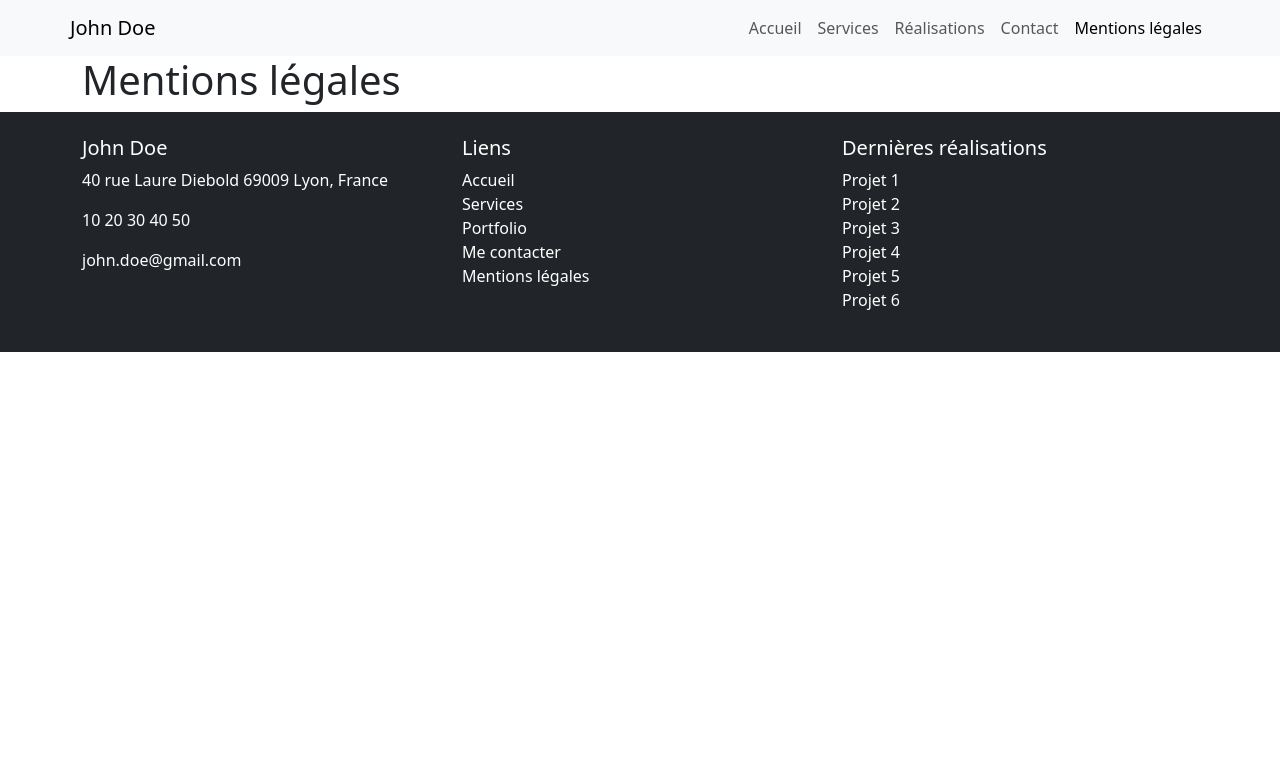
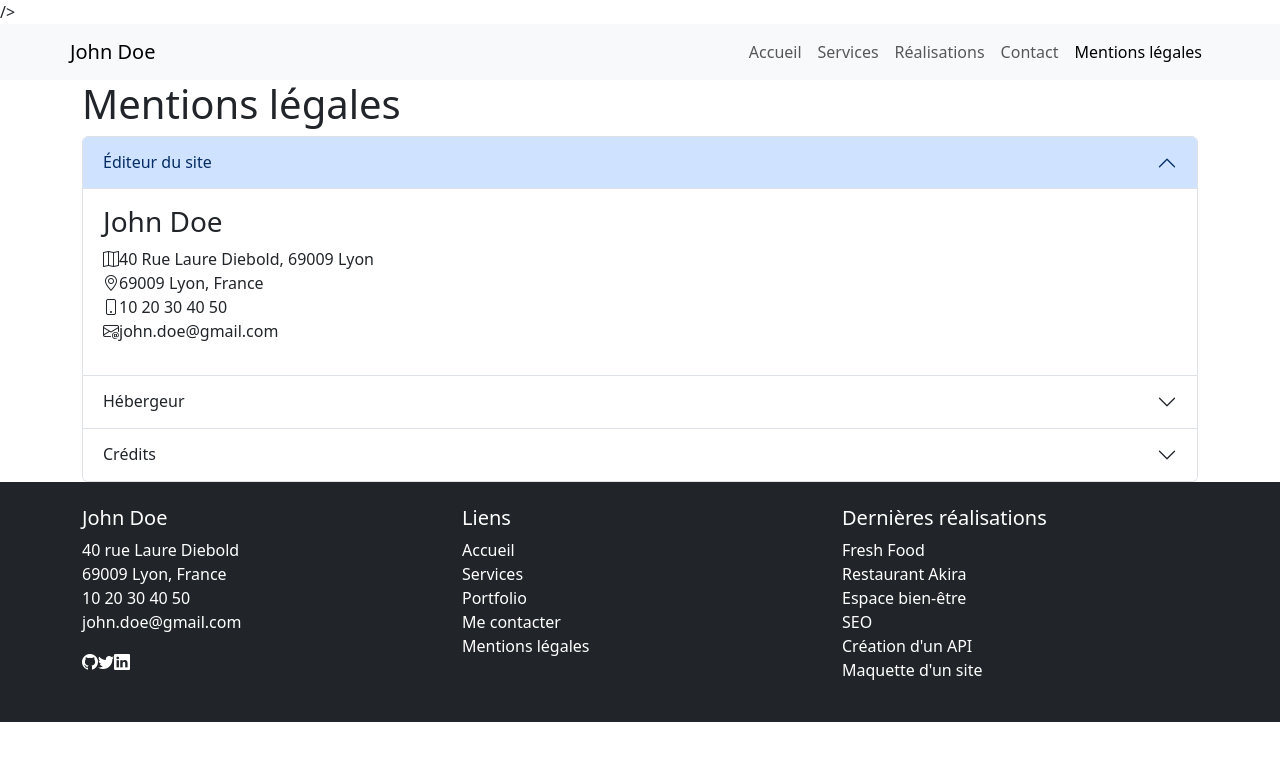
Before and after one commit to Lydie-pixel/portfolio_john_doe, a React (Create React App) app: page /Legal in a window 1280 px wide. Shown: the top 760 px of the page. Built offline with nearby package versions, Linux system fonts and the light colour scheme.

Commit message:
Implémantation de la page de metions légal avec accodéon + corrections du Footer

```diff
--- a/public/index.html
+++ b/public/index.html
@@ -12,8 +12,18 @@
     <link
       href="https://cdn.jsdelivr.net/npm/bootstrap-icons/font/bootstrap-icons.css"
       rel="stylesheet"
+      <link
+      href="https://cdn.jsdelivr.net/npm/bootstrap@5.3.3/dist/css/bootstrap.min.css"
+      rel="stylesheet"
+    />
+
+    <link
+      href="https://cdn.jsdelivr.net/npm/bootstrap-icons/font/bootstrap-icons.css"
+      rel="stylesheet"
+    />
     />
   </head>
+  <script src="https://cdn.jsdelivr.net/npm/bootstrap@5.3.3/dist/js/bootstrap.bundle.min.js"></script>
 
   <body>
     <noscript> You need to enable JavaScript to run this app. </noscript>
--- a/src/components/Footer.js
+++ b/src/components/Footer.js
@@ -5,9 +5,15 @@ function Footer() {
         <div className="row">
           <div className="col-md-4">
             <h5>John Doe</h5>
-            <p>40 rue Laure Diebold 69009 Lyon, France</p>
-            <p>10 20 30 40 50</p>
-            <p>john.doe@gmail.com</p>
+            <p>
+              40 rue Laure Diebold <br></br>
+              69009 Lyon, France<br></br>
+              10 20 30 40 50<br></br>
+              john.doe@gmail.com
+            </p>
+            <i className="bi-github"></i>
+            <i className="bi bi-twitter"></i>
+            <i className="bi bi-linkedin"></i>
           </div>
 
           <div className="col-md-4">
@@ -24,12 +30,12 @@ function Footer() {
           <div className="col-md-4">
             <h5>Dernières réalisations</h5>
             <ul className="list-unstyled">
-              <li>Projet 1</li>
-              <li>Projet 2</li>
-              <li>Projet 3</li>
-              <li>Projet 4</li>
-              <li>Projet 5</li>
-              <li>Projet 6</li>
+              <li>Fresh Food</li>
+              <li>Restaurant Akira</li>
+              <li>Espace bien-être</li>
+              <li>SEO</li>
+              <li>Création d'un API</li>
+              <li>Maquette d'un site</li>
             </ul>
           </div>
         </div>
--- a/src/components/contatc/Coordonnee.js
+++ b/src/components/contatc/Coordonnee.js
@@ -1,5 +1,18 @@
 function Coordonnee() {
-  return <div className="coordonnee"></div>;
+  return (
+    <div className="coordonnee">
+      <h3>John Doe</h3>
+      <p>
+        <i className="bi bi-map"></i>
+        40 Rue Laure Diebold, 69009 Lyon <br></br>
+        <i className="bi bi-geo-alt"></i>
+        69009 Lyon, France <br></br>
+        <i className="bi bi-phone"></i>
+        10 20 30 40 50 <br></br>
+        <i className="bi-envelope-at"></i>
+        john.doe@gmail.com
+      </p>
+    </div>
+  );
 }
-
 export default Coordonnee;
--- a/src/components/contatc/Formulaire.js
+++ b/src/components/contatc/Formulaire.js
@@ -2,22 +2,22 @@ function Formulaire() {
   return (
     <div className="formulaire">
       <form>
-        <input type="text" id="nom" placeholder="Votre nom"></input>
+        <input type="text" id="nom" placeholder="Votre nom" />
 
-        <input type="text" id="mail" placeholder="Votre adresse email"></input>
+        <input type="email" id="mail" placeholder="Votre adresse email" />
 
         <input
-          type="text"
+          type="tel"
           id="ntelephone"
           placeholder="Votre numéro de téléphone"
-        ></input>
+        />
 
-        <input type="text" id="sujet" placeholder="Sujet"></input>
+        <input type="text" id="sujet" placeholder="Sujet" />
 
         <textarea id="message" placeholder="Votre message"></textarea>
+
+        <button type="submit">Envoyer</button>
       </form>
-
-      <button type="submit">Envoyer</button>
     </div>
   );
 }
--- /dev/null
+++ b/src/components/legal/Accordeon.js
@@ -0,0 +1,88 @@
+import Coordonnee from "../contatc/Coordonnee";
+
+function Accordeon() {
+  return (
+    <div className="accordion" id="accordionExample">
+      <div className="accordion-item">
+        <h2 className="accordion-header">
+          <button
+            className="accordion-button"
+            type="button"
+            data-bs-toggle="collapse"
+            data-bs-target="#collapseOne"
+            aria-expanded="true"
+            aria-controls="collapseOne"
+          >
+            Éditeur du site
+          </button>
+        </h2>
+        <div
+          id="collapseOne"
+          className="accordion-collapse collapse show"
+          data-bs-parent="#accordionExample"
+        >
+          <div className="accordion-body">
+            <Coordonnee />
+          </div>
+        </div>
+      </div>
+
+      <div className="accordion-item">
+        <h2 className="accordion-header">
+          <button
+            className="accordion-button collapsed"
+            type="button"
+            data-bs-toggle="collapse"
+            data-bs-target="#collapseTwo"
+            aria-expanded="false"
+            aria-controls="collapseTwo"
+          >
+            Hébergeur
+          </button>
+        </h2>
+        <div
+          id="collapseTwo"
+          className="accordion-collapse collapse"
+          data-bs-parent="#accordionExample"
+        >
+          <div className="accordion-body">
+            <strong>alwaysdata</strong>
+            <div>91 rue du Faubourg Saint-Honoré, 75008 Paris</div>
+            <i className="bi bi-globe2"></i> www.alwaysdata.com
+          </div>
+        </div>
+      </div>
+
+      <div className="accordion-item">
+        <h2 className="accordion-header">
+          <button
+            className="accordion-button collapsed"
+            type="button"
+            data-bs-toggle="collapse"
+            data-bs-target="#collapseThree"
+            aria-expanded="false"
+            aria-controls="collapseThree"
+          >
+            Crédits
+          </button>
+        </h2>
+        <div
+          id="collapseThree"
+          className="accordion-collapse collapse"
+          data-bs-parent="#accordionExample"
+        >
+          <div className="accordion-body">
+            <div>
+              Ce site a été réalisé par John Doe, étudiant au Centre Européen de
+              formation.
+            </div>
+            <div>Les images utilisées sont libres de droits Pixabay.</div>
+            <div>Icônes fournies par Freepik - Flaticon.</div>
+          </div>
+        </div>
+      </div>
+    </div>
+  );
+}
+
+export default Accordeon;
--- a/src/pages/Contact.js
+++ b/src/pages/Contact.js
@@ -1,4 +1,5 @@
 import Formulaire from "../components/contatc/Formulaire";
+import Coordonnee from "../components/contatc/Coordonnee";
 
 function Contact() {
   return (
@@ -8,7 +9,16 @@ function Contact() {
         Pour me contatcer en vue d'un entretien ou d'une future collaboration,
         merci de remplir le formulaire de contact
       </div>
-      <Formulaire />
+
+      <section>
+        <h2>Formulaire de contact</h2>
+        <Formulaire />
+      </section>
+
+      <section>
+        <h2>Mes coordonnées</h2>
+        <Coordonnee />
+      </section>
     </div>
   );
 }
--- a/src/pages/Legal.js
+++ b/src/pages/Legal.js
@@ -1,7 +1,10 @@
+import Accordeon from "..//components/legal/Accordeon";
+
 function Legal() {
   return (
     <div className="container">
       <h1>Mentions légales</h1>
+      <Accordeon />
     </div>
   );
 }
```
Also changed, not shown: .codesandbox/tasks.json.
